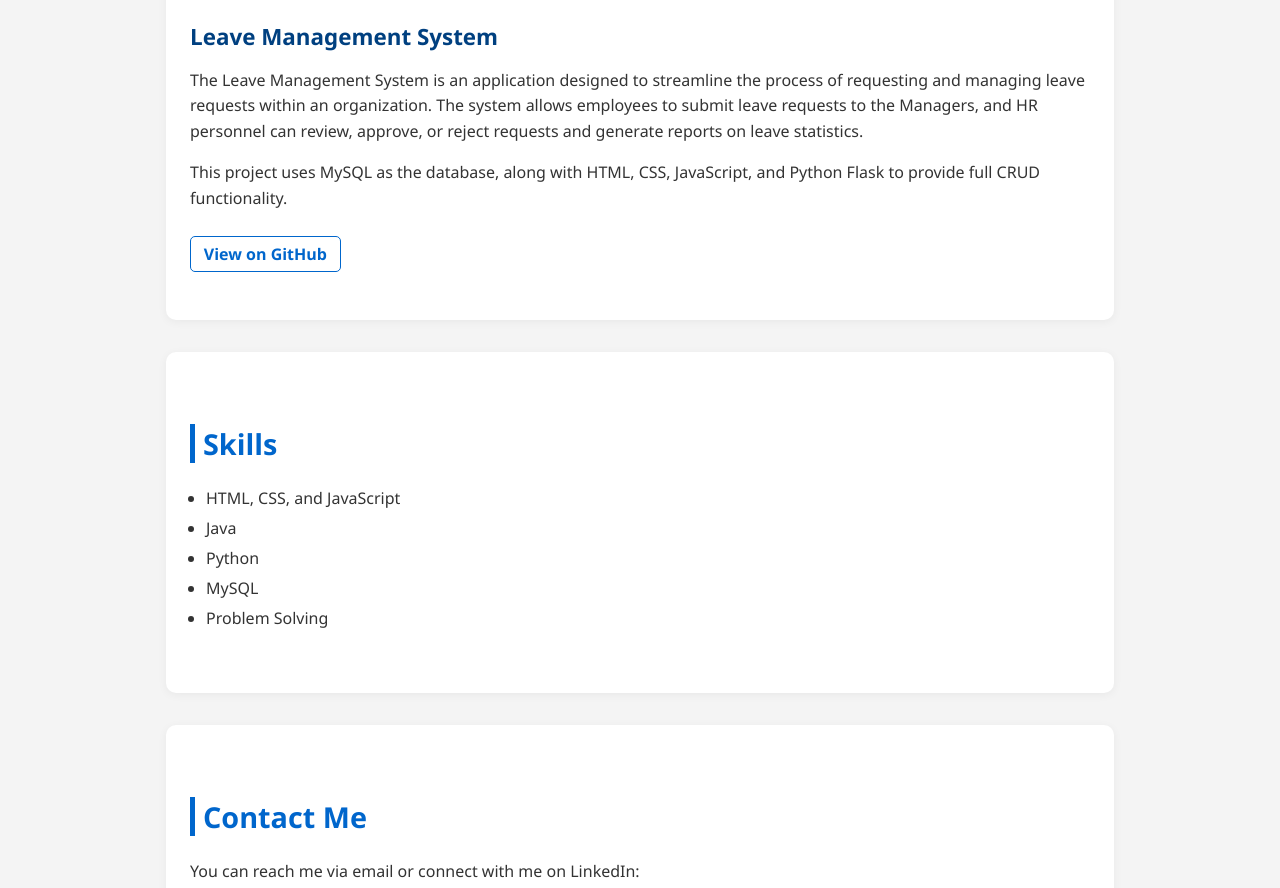
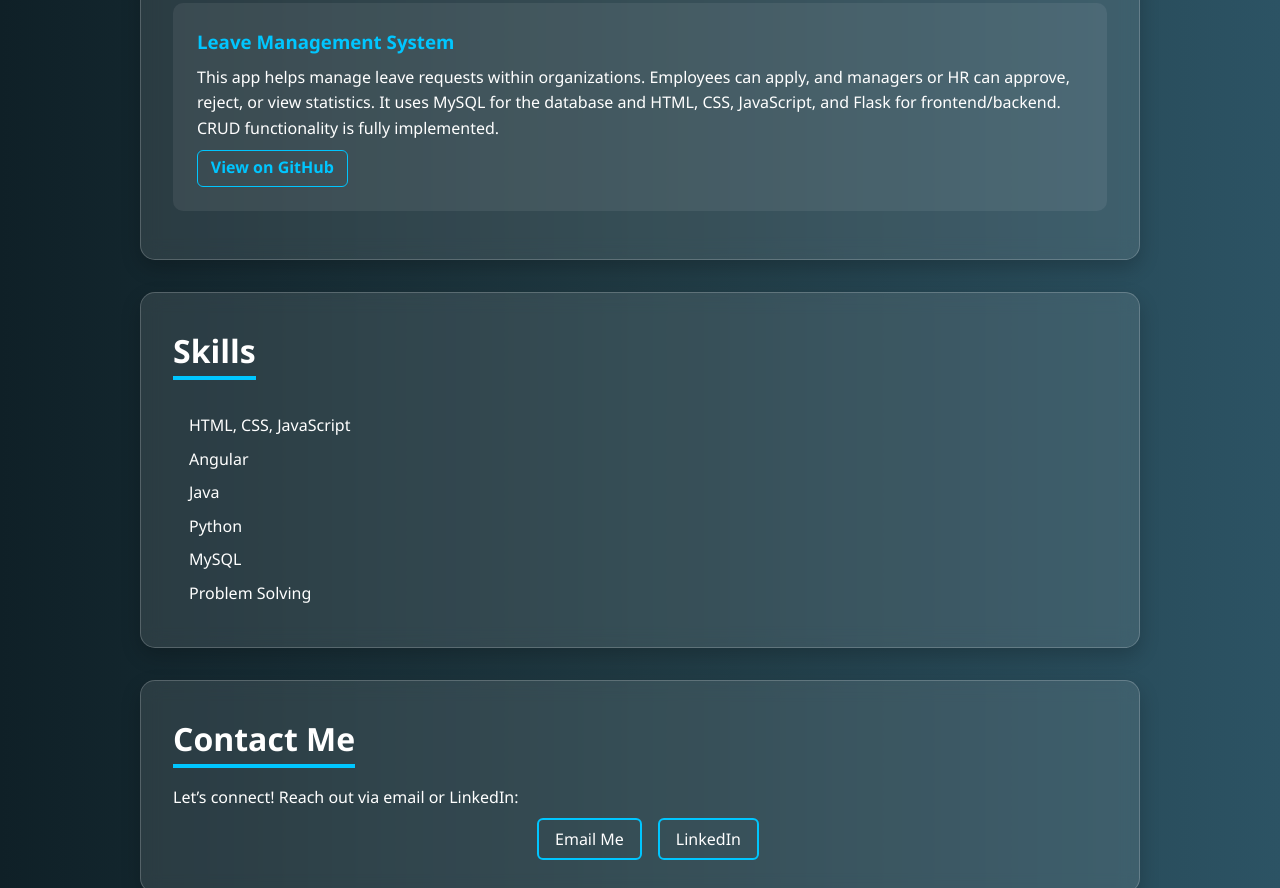
Before and after one commit to Sandhiya021213/portfolio, a plain HTML site: page index.html in a window 1280 px wide. Shown: the part 639-1527 px from the top of the page. Drawn offline with Linux system fonts and the light colour scheme.

Commit message:
index.html

```diff
--- a/index.html
+++ b/index.html
@@ -6,85 +6,117 @@
   <title>Sandhiya | Portfolio</title>
   <style>
     :root {
-      --primary-color: #0066cc;
-      --secondary-color: #f4f4f4;
-      --dark-color: #333;
-      --light-color: #fff;
-      --accent-color: #e0f0ff;
+      --primary-color: #0f2027;
+      --secondary-color: #2c5364;
+      --accent-color: #00c6ff;
+      --bg-gradient: linear-gradient(to right, #0f2027, #203a43, #2c5364);
+      --glass-bg: rgba(255, 255, 255, 0.1);
+      --glass-border: rgba(255, 255, 255, 0.2);
+    }
+
+    * {
+      margin: 0;
+      padding: 0;
+      box-sizing: border-box;
     }
 
     body {
-      margin: 0;
-      padding: 0;
       font-family: 'Segoe UI', Tahoma, Geneva, Verdana, sans-serif;
-      background-color: var(--secondary-color);
-      color: var(--dark-color);
+      color: white;
+      background: var(--bg-gradient);
+      line-height: 1.6;
     }
 
     header {
-      background: linear-gradient(to right, #004080, #0066cc);
-      color: var(--light-color);
-      padding: 3rem 1rem;
       text-align: center;
-      box-shadow: 0 4px 8px rgba(0, 0, 0, 0.1);
+      padding: 4rem 1rem;
+      background: linear-gradient(135deg, #00c6ff, #0072ff);
+      color: white;
     }
 
     .hero h1 {
-      font-size: 3rem;
-      margin: 0;
+      font-size: 3.5rem;
+      margin-bottom: 1rem;
+      animation: fadeInDown 1s ease-out;
     }
 
     .hero p {
       font-size: 1.3rem;
-      margin-top: 0.5rem;
+      animation: fadeInUp 1.2s ease-out;
     }
 
     section {
-      padding: 3rem 1.5rem;
-      max-width: 900px;
-      margin: auto;
-      background-color: var(--light-color);
-      margin-top: 2rem;
-      border-radius: 10px;
-      box-shadow: 0 2px 10px rgba(0, 0, 0, 0.05);
+      max-width: 1000px;
+      margin: 2rem auto;
+      padding: 2rem;
+      background: var(--glass-bg);
+      border-radius: 15px;
+      border: 1px solid var(--glass-border);
+      backdrop-filter: blur(10px);
+      box-shadow: 0 8px 20px rgba(0, 0, 0, 0.2);
+      animation: fadeIn 1s ease-in;
     }
 
     h2 {
-      font-size: 1.8rem;
-      color: var(--primary-color);
-      border-left: 5px solid var(--primary-color);
-      padding-left: 0.5rem;
-      margin-bottom: 1.5rem;
+      font-size: 2rem;
+      margin-bottom: 1.2rem;
+      border-bottom: 2px solid var(--accent-color);
+      display: inline-block;
+      position: relative;
+    }
+
+    h2::after {
+      content: '';
+      position: absolute;
+      left: 0;
+      bottom: -4px;
+      height: 3px;
+      width: 100%;
+      background: var(--accent-color);
+      animation: underline 1.2s ease-out;
+    }
+
+    .project, ul, .contact-list {
+      margin-top: 1rem;
+    }
+
+    .project {
+      background: rgba(255, 255, 255, 0.07);
+      padding: 1.5rem;
+      border-radius: 10px;
+      margin-bottom: 1rem;
+      transition: transform 0.3s ease, background 0.3s ease;
+    }
+
+    .project:hover {
+      transform: translateY(-5px);
+      background: rgba(255, 255, 255, 0.15);
     }
 
     .project h3 {
-      font-size: 1.4rem;
-      color: #004080;
+      color: #00c6ff;
       margin-bottom: 0.5rem;
     }
 
-    .project p {
-      line-height: 1.6;
-    }
-
     .project a {
+      color: #00c6ff;
+      text-decoration: none;
+      font-weight: bold;
       display: inline-block;
       margin-top: 0.5rem;
-      color: var(--primary-color);
-      text-decoration: none;
-      font-weight: 600;
-      border: 1px solid var(--primary-color);
-      padding: 0.4rem 0.8rem;
-      border-radius: 5px;
-      transition: background 0.3s, color 0.3s;
+      border: 1px solid #00c6ff;
+      padding: 0.3rem 0.8rem;
+      border-radius: 6px;
+      transition: all 0.3s ease;
     }
 
     .project a:hover {
-      background: var(--primary-color);
-      color: var(--light-color);
+      background-color: #00c6ff;
+      color: #002b40;
     }
 
     ul {
+      list-style: none;
       padding-left: 1rem;
     }
 
@@ -92,76 +124,94 @@
       margin-bottom: 0.5rem;
     }
 
-    ul.contact-list {
-      list-style: none;
+    .contact-list {
       display: flex;
+      flex-wrap: wrap;
       justify-content: center;
-      gap: 1.5rem;
-      padding: 0;
-      margin-top: 1rem;
-      flex-wrap: wrap;
+      gap: 1rem;
     }
 
     .contact-link {
       text-decoration: none;
-      font-weight: 600;
-      color: var(--primary-color);
-      border: 1px solid var(--primary-color);
-      padding: 0.4rem 0.8rem;
-      border-radius: 5px;
+      color: white;
+      border: 2px solid var(--accent-color);
+      padding: 0.5rem 1rem;
+      border-radius: 6px;
       transition: background 0.3s, color 0.3s;
     }
 
     .contact-link:hover {
-      background: var(--primary-color);
-      color: var(--light-color);
+      background: var(--accent-color);
+      color: var(--primary-color);
     }
 
     footer {
-      background-color: #222;
-      color: var(--light-color);
       text-align: center;
-      padding: 1.2rem;
-      margin-top: 3rem;
+      padding: 1.5rem;
+      margin-top: 2rem;
+      background-color: #00000044;
     }
 
-    /* Responsive Design */
+    @keyframes fadeIn {
+      from { opacity: 0; transform: translateY(20px); }
+      to { opacity: 1; transform: translateY(0); }
+    }
+
+    @keyframes fadeInDown {
+      from { opacity: 0; transform: translateY(-30px); }
+      to { opacity: 1; transform: translateY(0); }
+    }
+
+    @keyframes fadeInUp {
+      from { opacity: 0; transform: translateY(30px); }
+      to { opacity: 1; transform: translateY(0); }
+    }
+
+    @keyframes underline {
+      from { width: 0; }
+      to { width: 100%; }
+    }
+
     @media (max-width: 768px) {
       .hero h1 {
-        font-size: 2rem;
+        font-size: 2.2rem;
       }
 
       .hero p {
         font-size: 1rem;
       }
 
-      ul.contact-list {
+      section {
+        margin: 1rem;
+        padding: 1.5rem;
+      }
+
+      .contact-list {
         flex-direction: column;
-        gap: 0.75rem;
         align-items: center;
       }
     }
   </style>
 </head>
 <body>
+
   <header>
     <div class="hero">
       <h1>Hi, I'm Sandhiya</h1>
-      <p>A software developer passionate about coding and problem-solving.</p>
+      <p>Software Developer | Problem Solver | Tech Enthusiast</p>
     </div>
   </header>
 
   <section id="about">
     <h2>About Me</h2>
-    <p>Hello! I'm Sandhiya, a recent graduate with a passion for software development. I am constantly learning new technologies and improving my skills. My goal is to contribute to innovative projects and grow as a developer.</p>
+    <p>Hello! I'm Sandhiya, a recent graduate passionate about software development. I love building things that solve real-world problems. I enjoy learning new technologies and continuously strive to grow as a developer.</p>
   </section>
 
   <section id="projects">
     <h2>Project</h2>
     <div class="project">
       <h3>Leave Management System</h3>
-      <p>The Leave Management System is an application designed to streamline the process of requesting and managing leave requests within an organization. The system allows employees to submit leave requests to the Managers, and HR personnel can review, approve, or reject requests and generate reports on leave statistics.</p>
-      <p>This project uses MySQL as the database, along with HTML, CSS, JavaScript, and Python Flask to provide full CRUD functionality.</p>
+      <p>This app helps manage leave requests within organizations. Employees can apply, and managers or HR can approve, reject, or view statistics. It uses MySQL for the database and HTML, CSS, JavaScript, and Flask for frontend/backend. CRUD functionality is fully implemented.</p>
       <a href="https://github.com/Sandhiya021213/ciglobal" target="_blank">View on GitHub</a>
     </div>
   </section>
@@ -169,7 +219,8 @@
   <section id="skills">
     <h2>Skills</h2>
     <ul>
-      <li>HTML, CSS, and JavaScript</li>
+      <li>HTML, CSS, JavaScript</li>
+      <li>Angular</li>
       <li>Java</li>
       <li>Python</li>
       <li>MySQL</li>
@@ -179,15 +230,16 @@
 
   <section id="contact">
     <h2>Contact Me</h2>
-    <p>You can reach me via email or connect with me on LinkedIn:</p>
+    <p>Let’s connect! Reach out via email or LinkedIn:</p>
     <ul class="contact-list">
       <li><a href="mailto:jrsandhiya13@gmail.com" class="contact-link">Email Me</a></li>
-      <li><a href="https://www.linkedin.com/in/sandhiya-j" target="_blank" class="contact-link">Connect on LinkedIn</a></li>
+      <li><a href="https://www.linkedin.com/in/sandhiya-j" target="_blank" class="contact-link">LinkedIn</a></li>
     </ul>
   </section>
 
   <footer>
     <p>&copy; 2024 Sandhiya. All rights reserved.</p>
   </footer>
+
 </body>
 </html>
```
